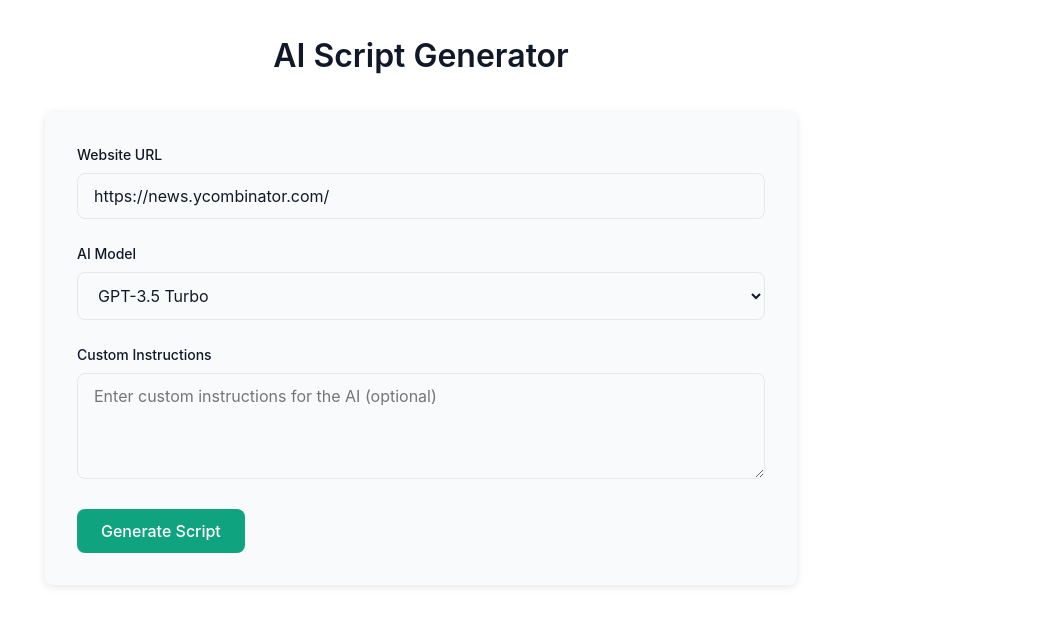
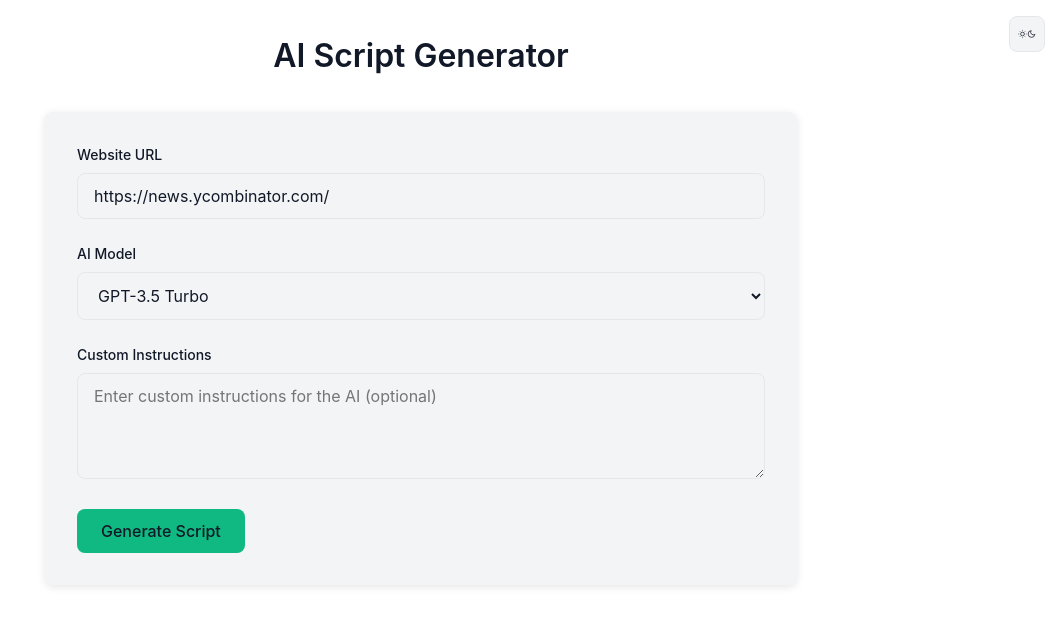
Before and after one commit to santisiri/zantiziri, a Flask app: page / in a window 1280 px wide. Shown: the top 626 px of the page, without its empty margins (219-1280 px from the left). Run offline with Flask 2, Linux system fonts and the light colour scheme; some libraries are stand-ins or nearby versions.

Commit message:
light and dark mode toggle

```diff
--- a/static/css/style.css
+++ b/static/css/style.css
@@ -1258,3 +1258,95 @@
     background-color: var(--surface-color);
     cursor: wait;
 }
+
+/* Theme Variables */
+:root {
+    /* Light theme (default) */
+    --bg-primary: #ffffff;
+    --bg-secondary: #f9fafb;
+    --text-color: #111827;
+    --text-secondary: #6b7280;
+    --primary-color: #10b981;
+    --primary-hover: #059669;
+    --primary-active: #047857;
+    --border-color: #e5e7eb;
+    --surface-color: #f3f4f6;
+    --shadow-color: rgba(0, 0, 0, 0.1);
+    --modal-bg: rgba(0, 0, 0, 0.75);
+}
+
+[data-theme="dark"] {
+    /* Dark theme */
+    --bg-primary: #111827;
+    --bg-secondary: #1f2937;
+    --text-color: #f9fafb;
+    --text-secondary: #9ca3af;
+    --primary-color: #10b981;
+    --primary-hover: #34d399;
+    --primary-active: #6ee7b7;
+    --border-color: #374151;
+    --surface-color: #1f2937;
+    --shadow-color: rgba(0, 0, 0, 0.3);
+    --modal-bg: rgba(0, 0, 0, 0.9);
+}
+
+/* Make sure all text elements use the theme colors */
+body {
+    color: var(--text-color);
+    background-color: var(--bg-primary);
+}
+
+h1, h2, h3, h4, h5, h6 {
+    color: var(--text-color);
+}
+
+p, span, label, input, textarea, select {
+    color: var(--text-color);
+}
+
+.modal-title h3 {
+    color: var(--text-color);
+}
+
+.api-key-info p {
+    color: var(--text-secondary);
+}
+
+/* Add any other text elements that need color adjustment */
+
+/* Theme Switch Styles */
+.theme-switch-wrapper {
+    position: fixed;
+    top: 1rem;
+    right: 1rem;
+    z-index: 100;
+}
+
+.theme-switch {
+    background: var(--surface-color);
+    border: 1px solid var(--border-color);
+    border-radius: 8px;
+    padding: 8px;
+    cursor: pointer;
+    display: flex;
+    align-items: center;
+    justify-content: center;
+    width: 36px;
+    height: 36px;
+    transition: all 0.3s ease;
+}
+
+.theme-switch:hover {
+    background: var(--bg-secondary);
+}
+
+.theme-switch svg {
+    width: 20px;
+    height: 20px;
+    color: var(--text-color);
+}
+
+/* Hide the checkbox */
+.theme-switch input {
+    display: none;
+}
--- /dev/null
+++ b/static/js/theme.js
@@ -0,0 +1,51 @@
+class ThemeManager {
+    constructor() {
+        this.themeToggle = document.getElementById('themeToggle');
+        this.sunIcon = document.querySelector('.sun');
+        this.moonIcon = document.querySelector('.moon');
+        this.initTheme();
+        this.initEventListeners();
+    }
+
+    initTheme() {
+        const savedTheme = localStorage.getItem('theme');
+        const prefersDark = window.matchMedia('(prefers-color-scheme: dark)').matches;
+
+        if (savedTheme) {
+            document.documentElement.setAttribute('data-theme', savedTheme);
+            this.updateIcon(savedTheme === 'dark');
+        } else if (prefersDark) {
+            document.documentElement.setAttribute('data-theme', 'dark');
+            this.updateIcon(true);
+        }
+    }
+
+    updateIcon(isDark) {
+        this.themeToggle.checked = isDark;
+        this.sunIcon.style.display = isDark ? 'none' : 'block';
+        this.moonIcon.style.display = isDark ? 'block' : 'none';
+    }
+
+    initEventListeners() {
+        this.themeToggle?.addEventListener('change', (e) => {
+            const isDark = e.target.checked;
+            const theme = isDark ? 'dark' : 'light';
+            document.documentElement.setAttribute('data-theme', theme);
+            localStorage.setItem('theme', theme);
+            this.updateIcon(isDark);
+        });
+
+        window.matchMedia('(prefers-color-scheme: dark)')
+            .addEventListener('change', (e) => {
+                if (!localStorage.getItem('theme')) {
+                    const isDark = e.matches;
+                    document.documentElement.setAttribute('data-theme', isDark ? 'dark' : 'light');
+                    this.updateIcon(isDark);
+                }
+            });
+    }
+}
+
+document.addEventListener('DOMContentLoaded', () => {
+    new ThemeManager();
+});
--- a/templates/index.html
+++ b/templates/index.html
@@ -7,6 +7,25 @@
     <title>AI Script Generator</title>
     <link rel="stylesheet" href="{{ url_for('static', filename='css/style.css') }}">
     <link rel="icon" type="image/png" href="{{ url_for('static', filename='favicon.png') }}">
+    <div class="theme-switch-wrapper">
+        <label class="theme-switch" for="themeToggle">
+            <input type="checkbox" id="themeToggle">
+            <svg class="sun" viewBox="0 0 24 24" fill="none" stroke="currentColor" stroke-width="2">
+                <circle cx="12" cy="12" r="5"></circle>
+                <line x1="12" y1="1" x2="12" y2="3"></line>
+                <line x1="12" y1="21" x2="12" y2="23"></line>
+                <line x1="4.22" y1="4.22" x2="5.64" y2="5.64"></line>
+                <line x1="18.36" y1="18.36" x2="19.78" y2="19.78"></line>
+                <line x1="1" y1="12" x2="3" y2="12"></line>
+                <line x1="21" y1="12" x2="23" y2="12"></line>
+                <line x1="4.22" y1="19.78" x2="5.64" y2="18.36"></line>
+                <line x1="18.36" y1="5.64" x2="19.78" y2="4.22"></line>
+            </svg>
+            <svg class="moon" viewBox="0 0 24 24" fill="none" stroke="currentColor" stroke-width="2">
+                <path d="M21 12.79A9 9 0 1 1 11.21 3 7 7 0 0 0 21 12.79z"></path>
+            </svg>
+        </label>
+    </div>
 </head>
 
 <body>
@@ -261,6 +280,7 @@
     <script src="{{ url_for('static', filename='js/image-generator.js') }}" type="text/javascript"></script>
     <script src="{{ url_for('static', filename='js/heygen-manager.js') }}" type="text/javascript"></script>
     <script src="{{ url_for('static', filename='js/main.js') }}" type="text/javascript"></script>
+    <script src="{{ url_for('static', filename='js/theme.js') }}"></script>
 </body>
 
 </html>
```
